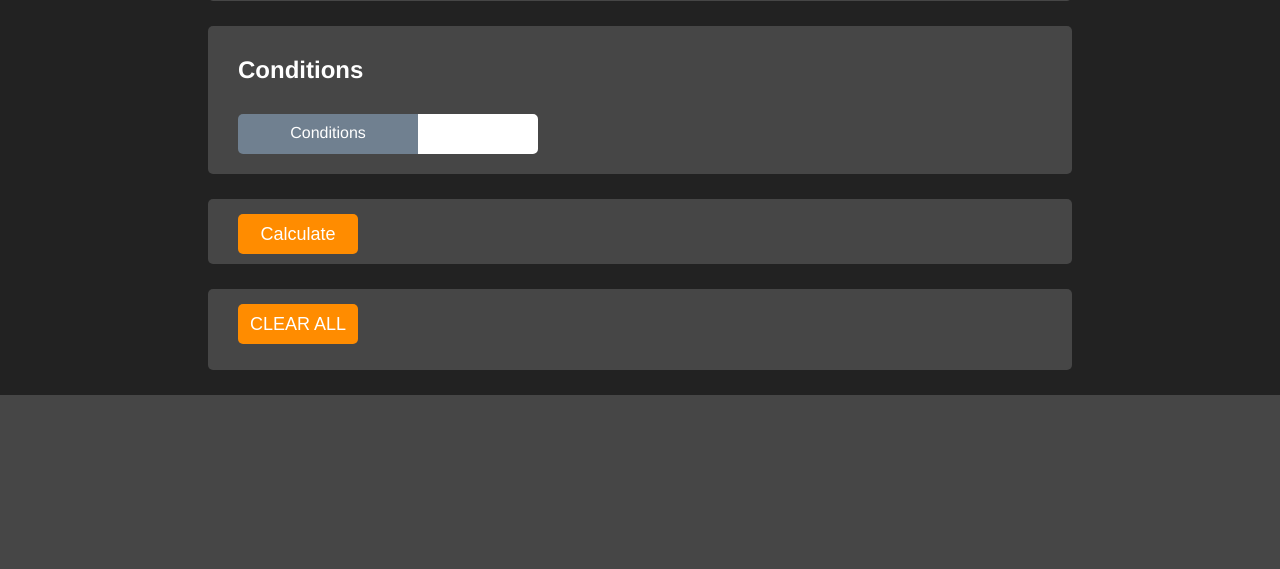
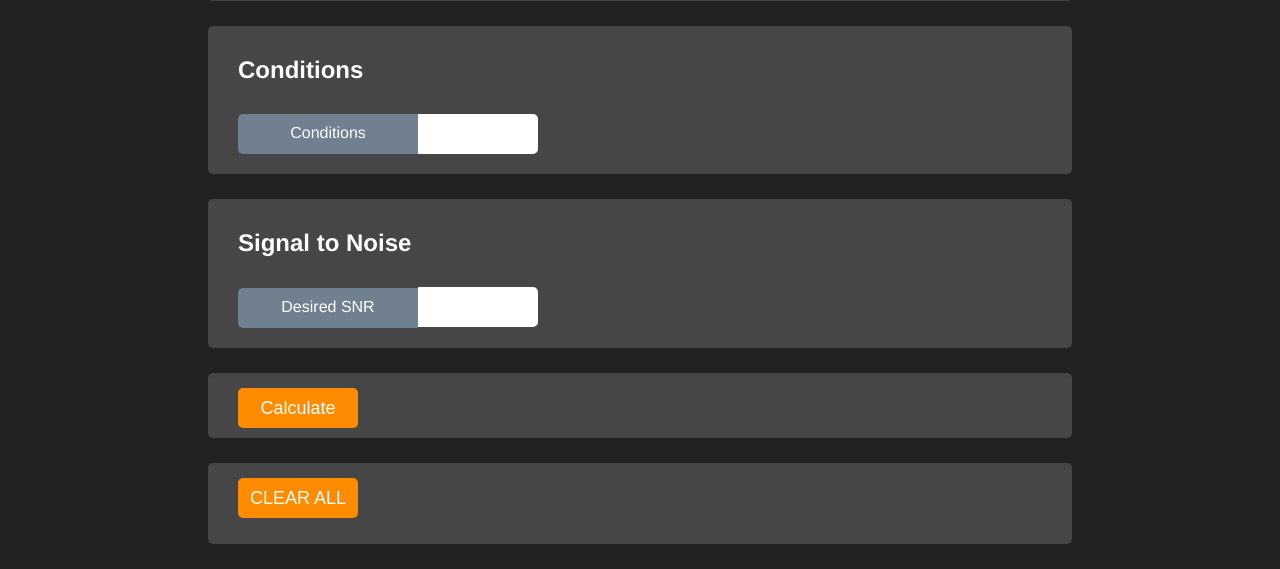
Before and after one commit to pirgalim/Glenlea-ETC, a Flask app: page / in a window 1280 px wide. Shown: the part 2491-3060 px from the top of the page. Before the commit the page ends 2886 px from the top, so only its background shows below. Run offline with Flask 3, Linux system fonts and the light colour scheme.

Commit message:
functional prototype

```diff
--- a/forms.py
+++ b/forms.py
@@ -11,6 +11,7 @@ class InputForm(FlaskForm):
     filter_fields = 3
     target_fields = 3
     conditions_fields = 1
+    snr_fields = 1
 
     # camera parameters
     sensor_x = FloatField('Sensor Length', validators=[DataRequired()])
@@ -41,6 +42,9 @@ class InputForm(FlaskForm):
     # weather conditions
     seeing = FloatField('Conditions', validators=[DataRequired()])
 
+    # desired signal to noise ratio
+    desired_snr = FloatField('Desired SNR', validators=[DataRequired()])
+
     # submit data
     submit = SubmitField('Calculate')
 
--- a/main.py
+++ b/main.py
@@ -75,7 +75,10 @@ def calculator():
                 ref_SNR = etc.SNR_ref()
                 print(ref_SNR)
 
-                desired_SNR = 250
+
+                #TODO change this later, could be dangerous
+                desired_SNR = params[5]
+
                 exposure = "{:.5f}".format(etc.calculateReqTime(desired_SNR, ref_SNR, 1))
 
 
@@ -208,36 +211,36 @@ def loadInput(data: dict) -> tuple:
     fil_fields = InputForm.filter_fields
     tar_fields = InputForm.target_fields
     con_fields = InputForm.conditions_fields
+    snr_fields = InputForm.snr_fields
 
 
-    try:
 
-        for key in data:
 
-            # skip first key, this is the 'csrf_token' and is not used for calculation
+    for key in data:
 
-            if field > 0 and field <= cam_fields:
-                camera_params.append( float(data[key]) )
+        # skip first key, this is the 'csrf_token' and is not used for calculation
 
-            elif field > cam_fields and field <= (cam_fields + tel_fields):
-                telescope_params.append( float(data[key]) )
+        if field > 0 and field <= cam_fields:
+            camera_params.append( float(data[key]) )
 
-            elif field > (cam_fields + tel_fields) and field <= (cam_fields + tel_fields + fil_fields):
-                filter_params.append( float(data[key]) )
+        elif field > cam_fields and field <= (cam_fields + tel_fields):
+            telescope_params.append( float(data[key]) )
 
-            elif field > (cam_fields + tel_fields + fil_fields) and field <= (cam_fields + tel_fields + fil_fields + tar_fields):
-                target_params.append( float(data[key]) )
+        elif field > (cam_fields + tel_fields) and field <= (cam_fields + tel_fields + fil_fields):
+            filter_params.append( float(data[key]) )
 
-            elif field > (cam_fields + tel_fields + fil_fields + tar_fields) and field <= (cam_fields + tel_fields + fil_fields + tar_fields + con_fields):
-                conditions_params.append( float(data[key]) )
+        elif field > (cam_fields + tel_fields + fil_fields) and field <= (cam_fields + tel_fields + fil_fields + tar_fields):
+            target_params.append( float(data[key]) )
 
-            field +=1
+        elif field > (cam_fields + tel_fields + fil_fields + tar_fields) and field <= (cam_fields + tel_fields + fil_fields + tar_fields + con_fields):
+            conditions_params.append( float(data[key]) )
 
-        return (camera_params, telescope_params, filter_params, target_params, conditions_params)
+        elif field > (cam_fields + tel_fields + fil_fields + tar_fields+ con_fields) and field <= (cam_fields + tel_fields + fil_fields + tar_fields + con_fields + snr_fields):
+            snr_param = float(data[key])
 
-    except:
-        print("oops")
-        return None
+        field +=1
+
+    return (camera_params, telescope_params, filter_params, target_params, conditions_params, snr_param)
 
 
 
--- a/templates/input.html
+++ b/templates/input.html
@@ -232,9 +232,17 @@
                     document.getElementById('conditions').addEventListener('change', function() {
 
                         var selectedOption = this.value;
-                    document.getElementById('seeing').value = selectedOption;
+                        document.getElementById('seeing').value = selectedOption;
                     });
                 </script>
+
+            </section>
+
+
+            <section id="snr">
+
+                <h2>Signal to Noise</h2>
+                {{ in_form.desired_snr.label(type="autofill") }}{{ in_form.desired_snr }}<br>
 
             </section>
 
```
Also changed, not shown: README.md.
